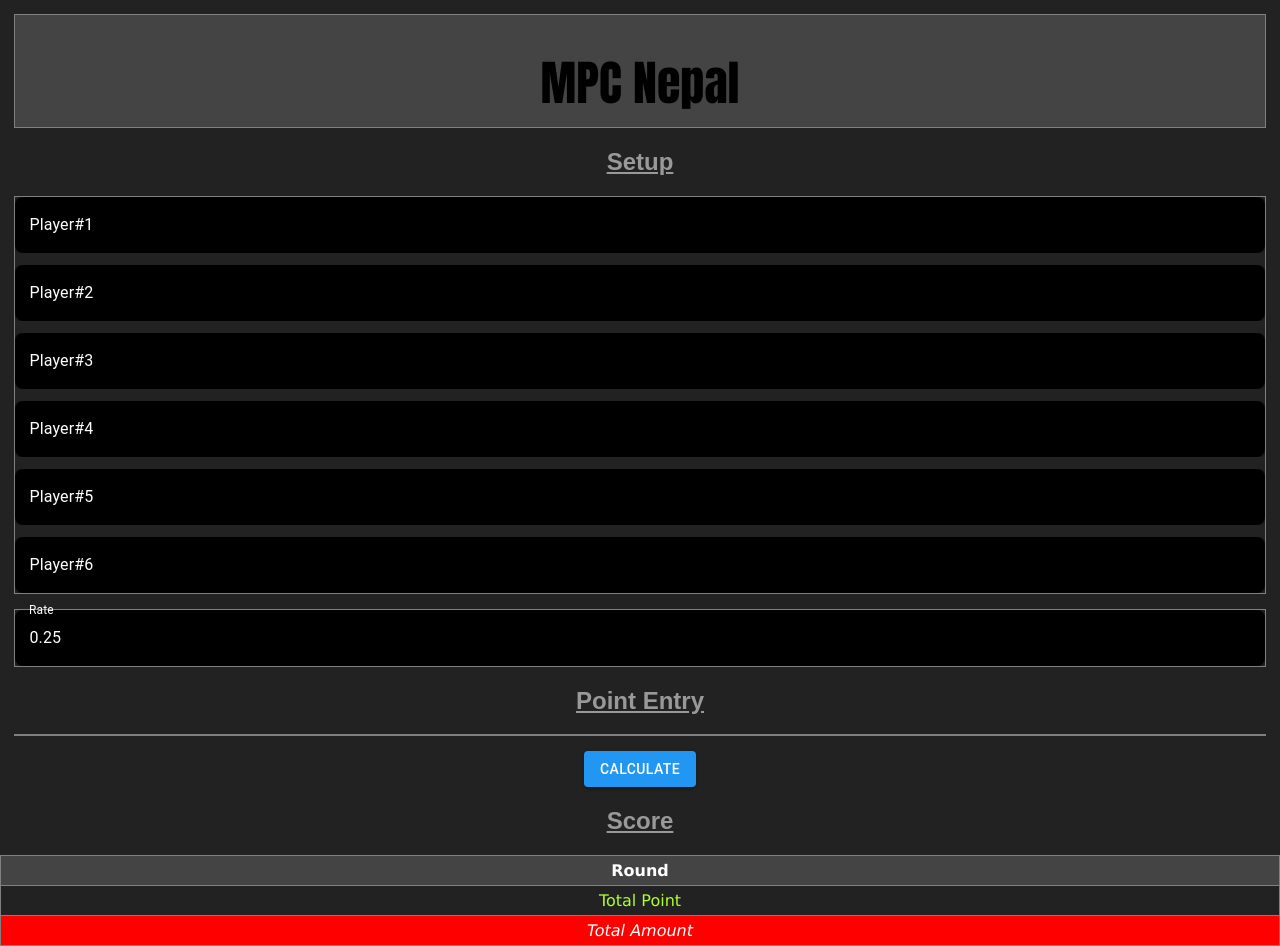
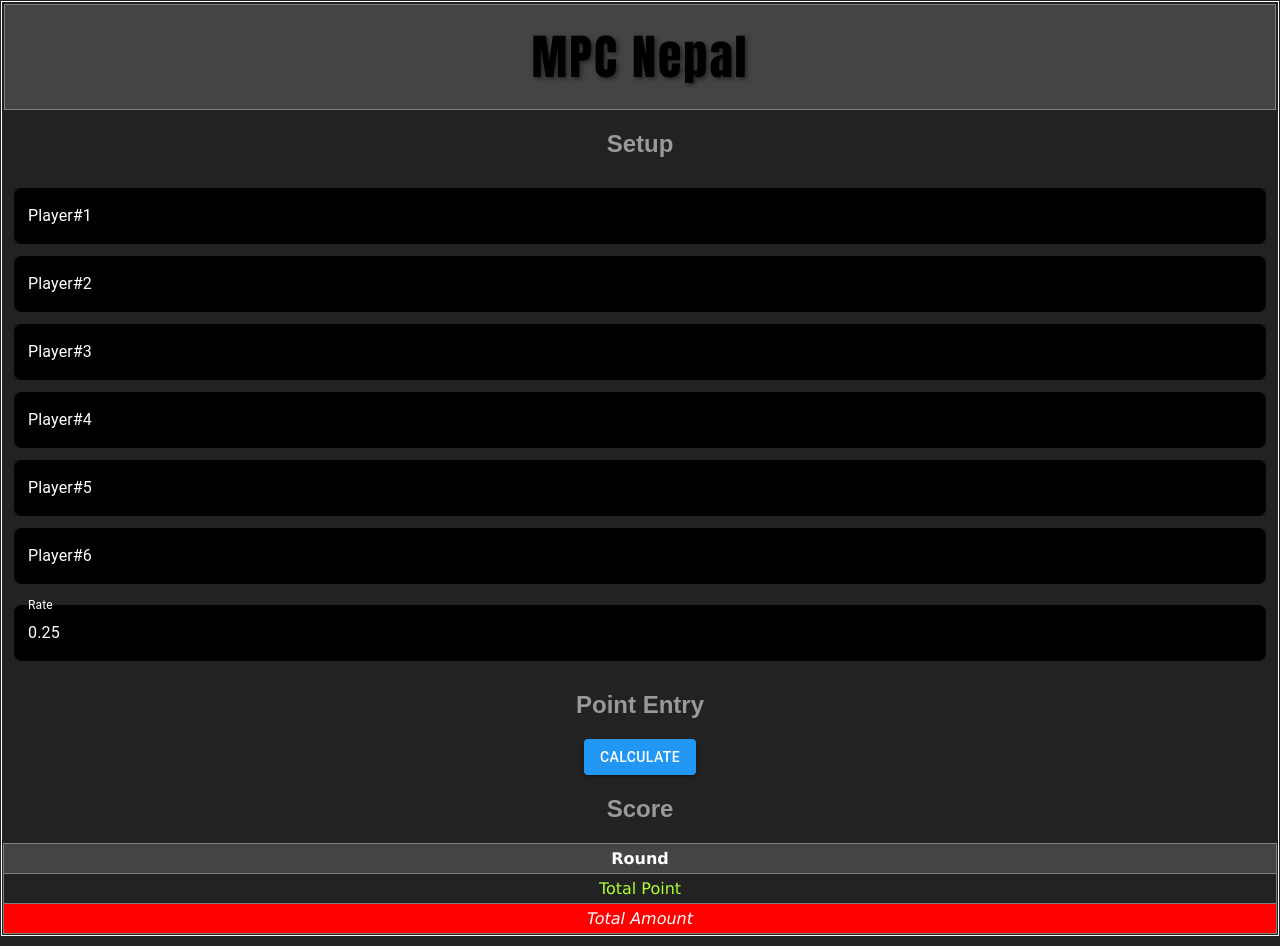
Before and after one commit to dangol-apps/mpc-nepal, a React (Create React App) app: page / in a window 1280 px wide. Built offline with nearby package versions, Linux system fonts and the light colour scheme.

Commit message:
more css

```diff
--- a/src/App.css
+++ b/src/App.css
@@ -3,68 +3,59 @@ body {
     color: white;
     font-family: Arial, Helvetica, sans-serif;
     text-align: center;
-    margin: 0rem;
+    margin: 1px;
+    border: 1px solid white;
+    padding: 1px;
 }
 
 h1.title {
     background-color: #444;
-    margin: 0.9rem;
-    height: 3rem;
-    padding: 2rem;
+    color: #000;
+    font-family: Impact, Haettenschweiler, 'Arial Narrow Bold', sans-serif;
+    font-size: 3rem;
+    text-shadow: 2px 2px 4px #222;
+    letter-spacing: 2px;
+    margin: 1px 1px;
     border: 1px solid grey;
-    color: #000;
-    font-size: 3rem;
-    font-family: Impact, Haettenschweiler, 'Arial Narrow Bold', sans-serif;
+    padding: 1rem 0px;
 }
 
 .player-setup {
     display: flex;
     flex-direction: column;
-    margin: 0.9rem;
     row-gap: 0.75rem;
-    border: 1px solid grey;
+    margin: 1px 1px;
+    padding: 10px;
 }
 
 .rate-setup {
     display: flex;
     flex-direction: column;
-    margin: 0.9rem;
     align-items: center;
-    border: 1px solid grey;
-}
-
-.point-entry-main {
-    display: flex;
-    flex-wrap: wrap;
-    flex-direction: row;
-    justify-content: center;
-    border: 1px solid grey;
-    background-color: #1d1d1d;
-    margin: 0.9rem;
+    margin: 1px 1px;
+    padding: 10px;
 }
 
 .point-entry-player {
-    padding: 0.8rem;
+    padding: 0px;
     border: 1px solid grey;
-    margin: 0.9rem;
+    margin: 0.5rem;
     background-color: #333;
 }
 
 .point-entry-checkbox {
-    padding: 0.5rem;
-    margin: 0.9rem;
+    padding: 0px;
     border: 1px dotted grey;
+    margin: 0.5rem;
     background-color: #555;
 }
 
 h2 {
     color: #999;
-    text-decoration: underline;
 }
 
-h3 {
-    color: whitesmoke;
-
+h4 {
+    align-items: center;
 }
 
 
--- a/src/components/Calculator.tsx
+++ b/src/components/Calculator.tsx
@@ -159,8 +159,9 @@ const Calculator = ({ players, scores, setScores, setTotalPoints, initialRound,
             {
                 players.map(player => (
                     <div key={player.playerId}>
-                        <h3>{player.name}</h3>
+
                         <div className="point-entry-player">
+                            <h4>{player.name}</h4>
                             <TextField
                                 label='Maal'
                                 variant="outlined"
--- a/src/theme.tsx
+++ b/src/theme.tsx
@@ -2,7 +2,6 @@
 import { createTheme } from '@mui/material/styles';
 
 const theme = createTheme({
-    // Customize your theme here
     palette: {
         primary: {
             main: '#2196f3',
```
